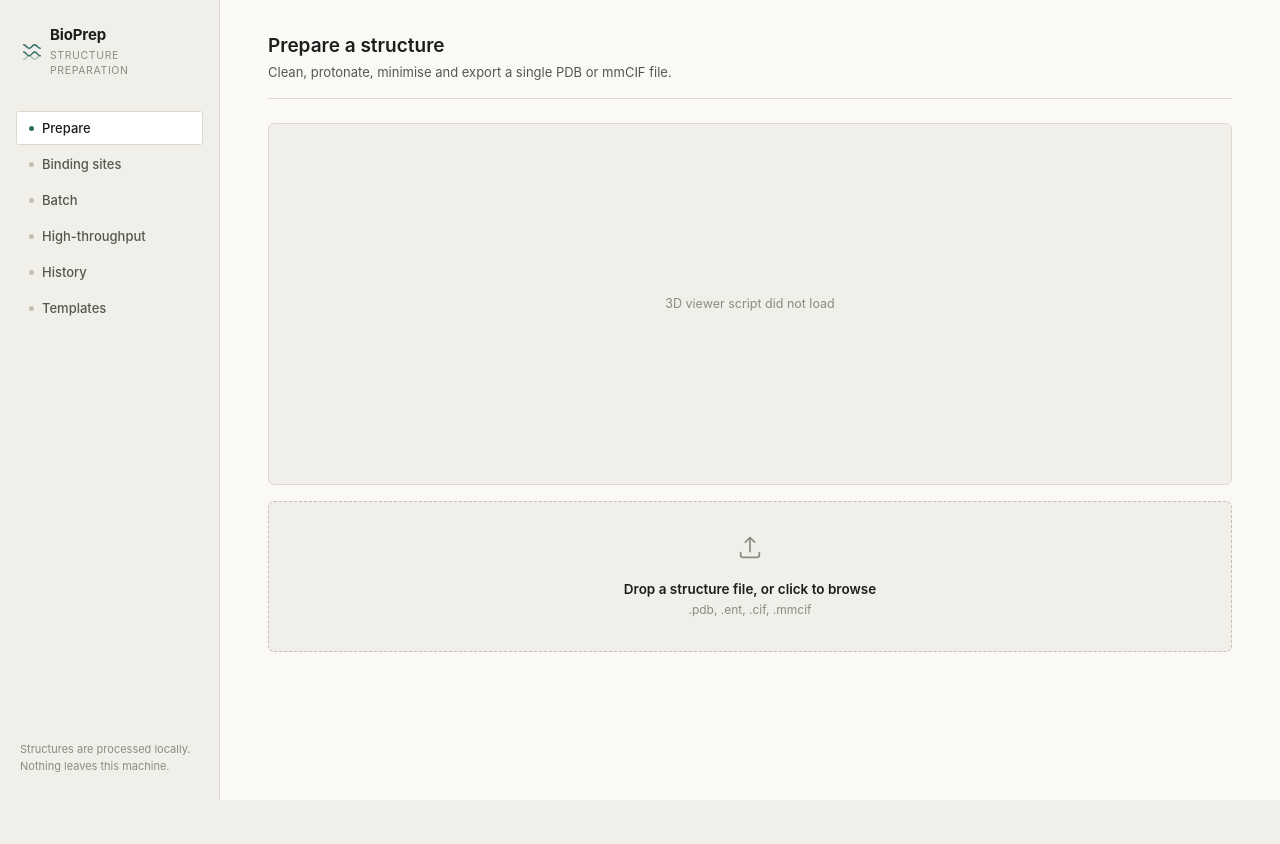
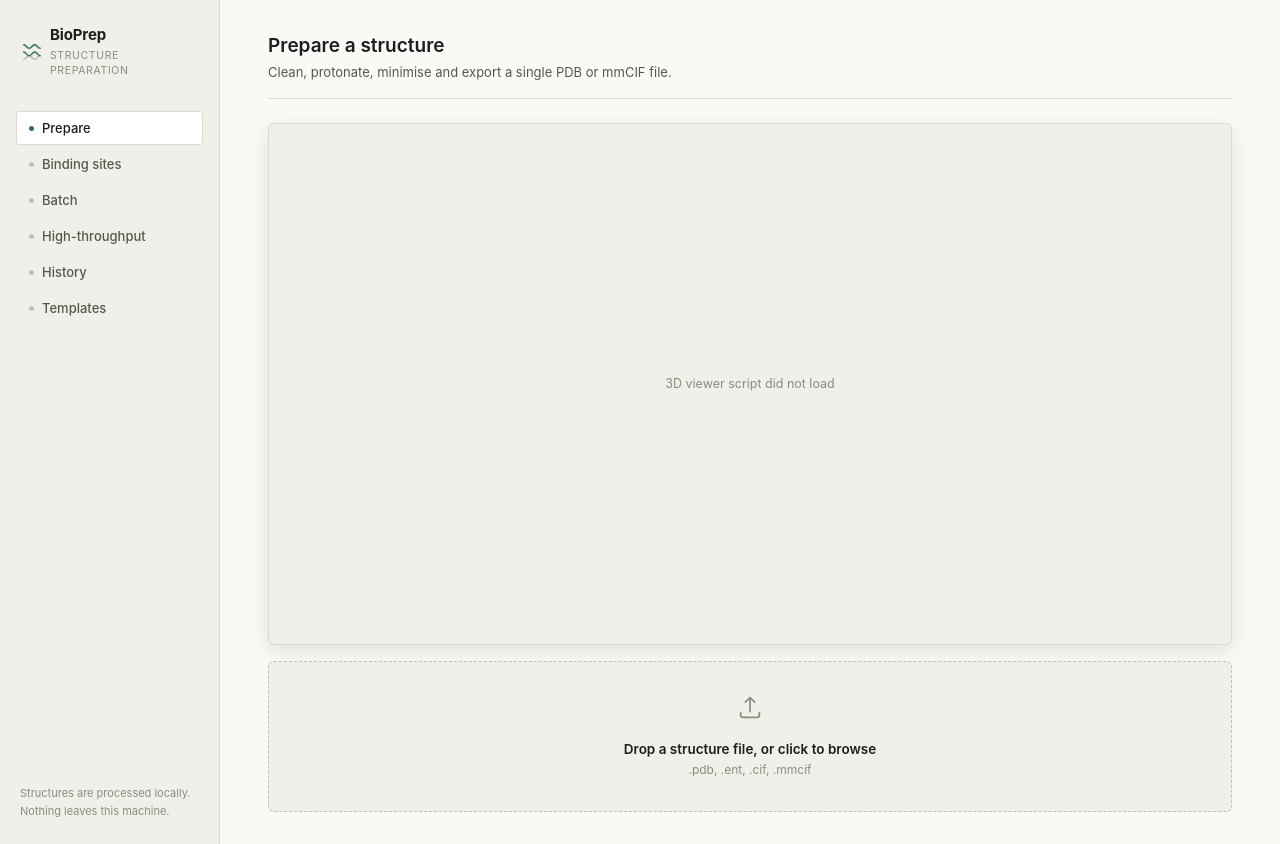
Before and after one commit to AVRSVR/BIOPREP, a Flask app: page / in a window 1280 px wide. Before the commit the page ends 800 px from the top, so only its background shows below. Run offline with Flask 3, Linux system fonts and the light colour scheme.

Commit message:
Make the structure viewer bigger and more visually appealing
Bump every viewer-canvas from 360px to 520px tall and give the shell a
soft shadow for some depth. Also point the hero viewer at the same
renderStructure() helper the rest of the app uses (spectrum cartoon +
grayCarbon ligand sticks) instead of a flat single-color style, so it
matches the look everywhere else and reads less flat.

Co-Authored-By: Claude Sonnet 5 <noreply@anthropic.com>

```diff
--- a/bioprep/bioprep/static/css/style.css
+++ b/bioprep/bioprep/static/css/style.css
@@ -546,9 +546,10 @@ table.data-table { width: 100%; border-collapse: collapse; font-size: 12.5px; }
   border-radius: var(--radius-lg);
   overflow: hidden;
   background: var(--paper-sunken);
+  box-shadow: 0 6px 20px rgba(0,0,0,0.10);
 }
 .hero-shell { margin-bottom: var(--space-4); }
-.viewer-canvas { width: 100%; height: 360px; position: relative; }
+.viewer-canvas { width: 100%; height: 520px; position: relative; }
 .viewer-toolbar {
   display: flex;
   align-items: center;
@@ -560,7 +561,7 @@ table.data-table { width: 100%; border-collapse: collapse; font-size: 12.5px; }
   color: var(--ink-soft);
 }
 .viewer-empty {
-  height: 360px;
+  height: 520px;
   display: flex;
   align-items: center;
   justify-content: center;
--- a/bioprep/bioprep/static/js/main.js
+++ b/bioprep/bioprep/static/js/main.js
@@ -145,11 +145,7 @@
     if (!viewer) return;
     try {
       const pdbText = await (await fetch("/static/data/hero_structure.pdb")).text();
-      viewer.addModel(pdbText, "pdb");
-      viewer.setStyle({}, { cartoon: { color: cssVar("--accent") || "teal" } });
-      viewer.setStyle({ hetflag: true }, { stick: { color: cssVar("--rust") || "firebrick", radius: 0.22 } });
-      viewer.zoomTo();
-      viewer.render();
+      renderStructure(viewer, pdbText, "cartoon");
       viewer.spin("y", 0.4);
     } catch (_) { /* decorative only */ }
   }
```
